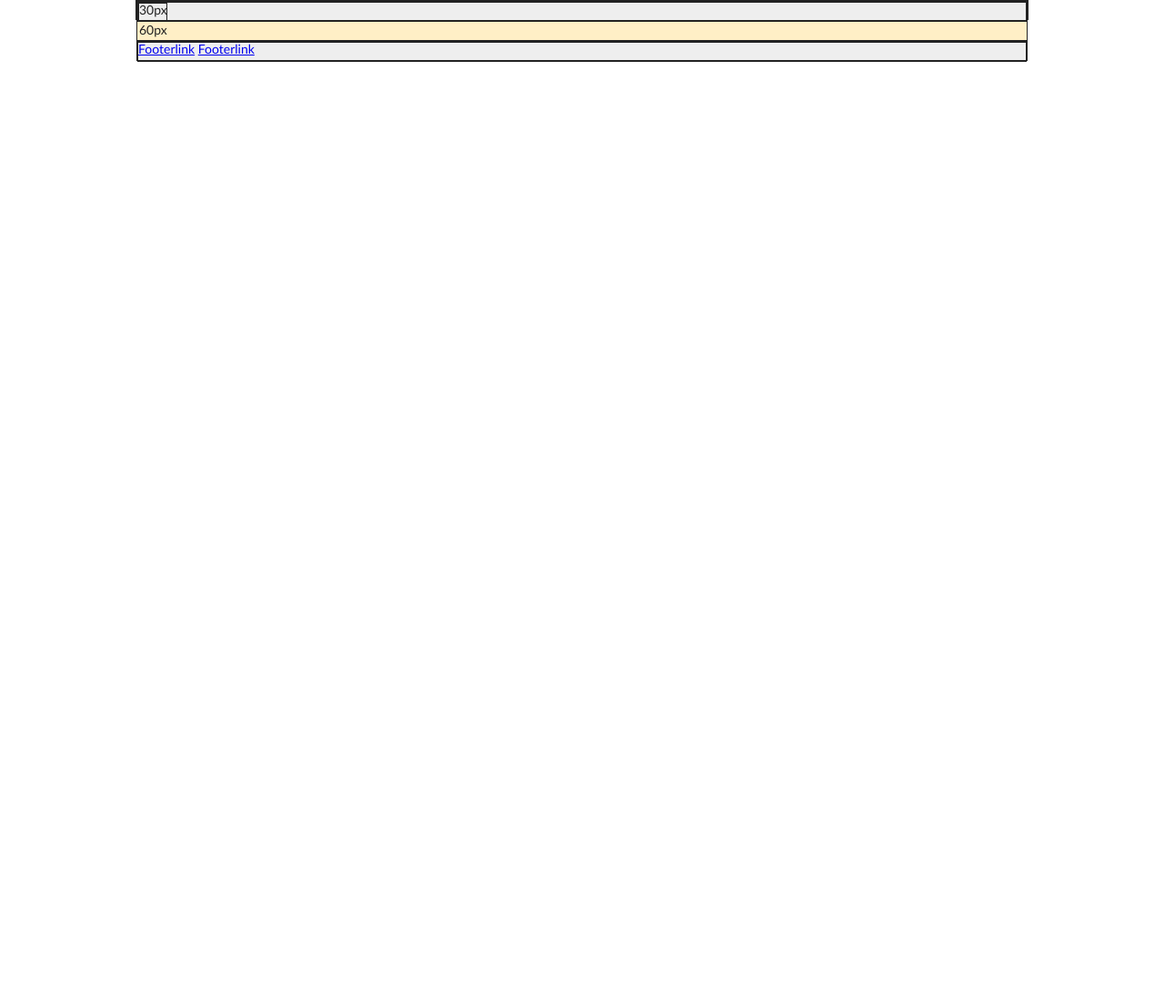
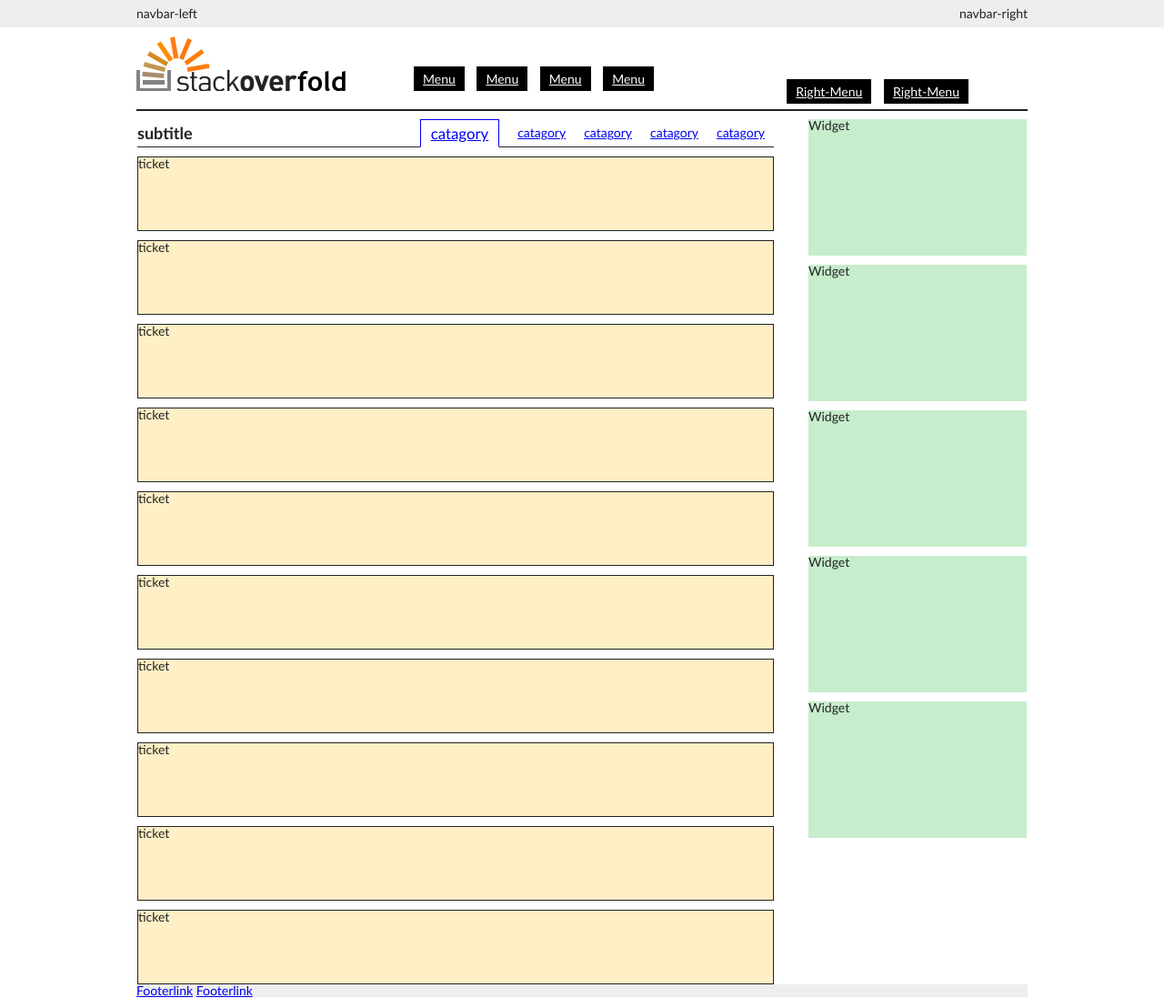
Before and after one commit to lichenbo/stackoverfold, a web app: file index.html in a window 1280 px wide. Shown: the whole page at 91% size. Before the commit the page ends 68 px from the top, so only its background shows below. Run offline with its HTML, style and script files only (its server is not run), Linux system fonts and the light colour scheme.

Commit message:
add more css

```diff
--- a/css/main.css
+++ b/css/main.css
@@ -114,9 +114,13 @@ body {
 	font-size:14px;
 }
 div {
-	height:20px;
-	border-style:solid;
-	border-width:1px;
+}
+#topbar {
+	top:0px;
+	height:30px;
+	width:100%;
+	background:#EEEEEE;
+	margin: 0px 0px -30px 0px;
 }
 
 #container {
@@ -126,49 +130,130 @@ div {
 
 /* ======= header ======= */
 #header {
-	background-color:#EEEEEE;
+	height:120px;
 }
-#header #my-navbar {
-
+#header #navbar {
+	line-height:30px;
+	height:30px;
 }
-#header #my-navbar ul {
+#header #navbar ul {
 	list-style-type:none;
 }
-#header #my-navbar ul li {
+#header #navbar ul li {
 	display:inline;
 }
-#header #my-navbar ul li .width30 {
-	width:30px;
+#header #navbar #navbar-left{
+	width:auto;
+	float:left;
 }
-#header #my-navbar ul li .width60 {
-	width:60px;
+#header #navbar #navbar-right {
+	width:auto;
+	float:right;
+}
+#header #logo {
+	width:300px;
+	height:60px;
+	background:url("../img/logo.png") no-repeat;
+	margin-top:10px;
+	float:left;
+}
+#header #menu {
+	float:left;
+	height:30px;
+	width:620px;
+	margin-top:10px;
+	padding-top:40px;
+}
+#header #menu #menulist-left {
+}
+#header #menu #menulist-left a{
+	margin:0px 5px 0px 5px;
+	padding: 5px 10px 5px 10px;
+	background-color:black;
+	color:white;
+}
+#header #menu #menulist-right {
+	float:right;
+}
+#header #menu #menulist-right a{
+	margin:0px 5px 0px 5px;
+	padding: 5px 10px 5px 10px;
+	background-color:black;
+	color:white;
 }
 
 /* ======= content ========*/
 
 #content {
 	background-color:#FFEFC6;
-
+	border-style:solid;
+	border-width:1px;
+}
+#content #mainbar {
+	width:700px;
+	float:left;
+}
+#content #mainbar #subheader {
+	margin-top:10px;
+	width:100%;
+	height:30px;
+	border-bottom:1px;
+	border-style:solid;
+}
+#content #mainbar #subheader #subheader-title {
+	float:left;
+	font-weight:bold;
+	font-size:18px;
+	line-height:30px;
+}
+#content #mainbar #subheader #subheader-list {
+	float:right;
+	line-height:30px;
+}
+#content #mainbar #subheader #subheader-list a {
+	height:29px;
+	float:left;
+	margin:0px 10px 0px 10px;
+}
+#content #mainbar #subheader #subheader-list a.current-category {
+	border-style:solid;
+	border-width:1px;
+	border-bottom-color:white;
+	font-size:120%;
+	padding:0px 11px 0px 11px;
+}
+#content #mainbar #ticketlist .ticket {
+	height:80px;
+	border-style:solid;
+	border-width:1px;
+	background-color:#FFEFC6;
+	margin-top:10px;
+}
+#content #sidebar {
+	width:240px;
+	float:right;
+}
+#content #sidebar .widget {
+	width:100%;
+	height:150px;
+	background-color:#C7EDCC;
+	margin-top:10px;
 }
 
 /* ======= footer =========*/
 #footer {
 	background-color:#EEEEEE;
+	clear:left;
 }
-#footer #my-footbar {
+#footer #footbar {
 
 }
-#footer #my-footbar ul {
+#footer #footbar ul {
 	list-style-type:none;
 }
-#footer #my-footbar ul li {
+#footer #footbar ul li {
 	display:inline;
 }
-
-
-
-
-
 
 /* ==========================================================================
    Media Queries
--- a/index.html
+++ b/index.html
@@ -18,19 +18,83 @@
     <script src="js/main.js"></script>
 </head>
 <body>
+	<div id="topbar">
+	</div>
 	<div id="container">
 			<div id="header">
-					<div id="my-navbar">
-							<ul>
-									<li><div class="width30">30px</div></li>
-									<li><div class="width60">60px</div></li>
-							</ul>
+					<div id="navbar">
+							<div id="navbar-left">navbar-left</div>
+							<div id="navbar-right">navbar-right</div>
+					</div>
+					<div id="logo">
+					</div>
+					<div id="menu">
+							<div id="menulist-left">
+								<a href="#">Menu</a>
+								<a href="#">Menu</a>
+								<a href="#">Menu</a>
+								<a href="#">Menu</a>
+							</div>
+							<div id="menulist-right">
+								<a href="#">Right-Menu</a>
+								<a href="#">Right-Menu</a>
+
+							</div>
+					</div>
+
+			</div>
+			<div id="content">
+					<div id="mainbar">
+						<div id="subheader">
+								<div id="subheader-title">subtitle</div>
+								<div id="subheader-list">
+									<a class="current-category" href="#">catagory</a>
+									<a href="#">catagory</a>
+									<a href="#">catagory</a>
+									<a href="#">catagory</a>
+									<a href="#">catagory</a>
+								</div>
+						</div>
+						<div id="ticketlist">
+								<div class="ticket">ticket
+								</div>
+								<div class="ticket">ticket
+								</div>
+								<div class="ticket">ticket
+								</div>
+								<div class="ticket">ticket
+								</div>
+								<div class="ticket">ticket
+								</div>
+								<div class="ticket">ticket
+								</div>
+								<div class="ticket">ticket
+								</div>
+								<div class="ticket">ticket
+								</div>
+								<div class="ticket">ticket
+								</div>
+								<div class="ticket">ticket
+								</div>
+						</div>
+
+					</div>
+					<div id="sidebar">
+						<div class="widget">Widget
+						</div>
+						<div class="widget">Widget
+						</div>
+						<div class="widget">Widget
+						</div>
+						<div class="widget">Widget
+						</div>
+						<div class="widget">Widget
+						</div>
+
 					</div>
 			</div>
-			<div id="content">
-			</div>
 			<div id="footer">
-					<div id="my-footbar">
+					<div id="footbar">
 							<ul>
 									<li><a href="#">Footerlink</a></li>
 									<li><a href="#">Footerlink</a></li>
```
Also changed, not shown: img/logo.png (renamed from img/logo copy.png).
